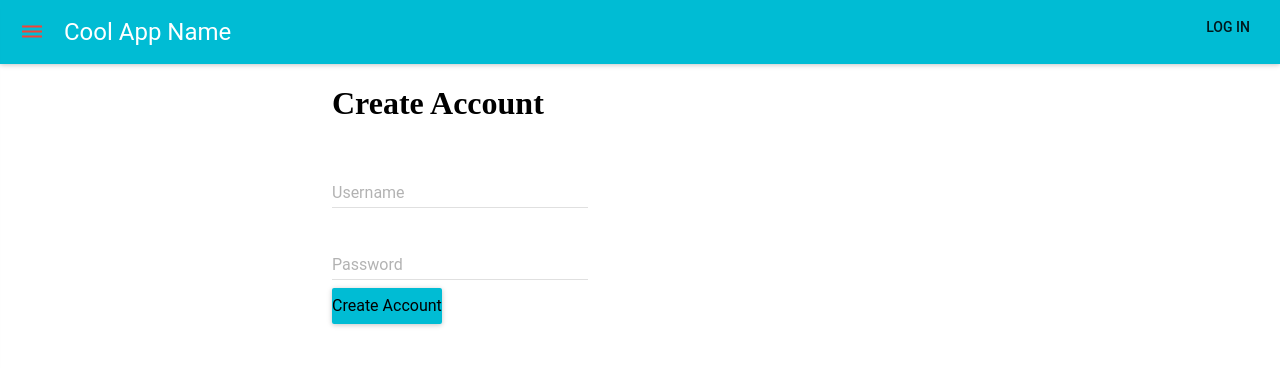
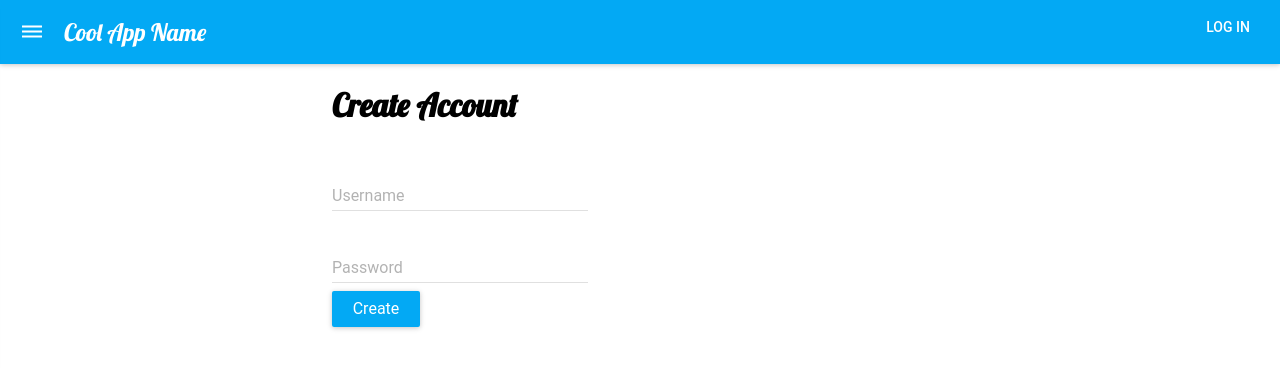
Before and after one commit to darcey25/jobTracker, a React (Create React App) app in the folder client/: page /create in a window 1280 px wide. Shown: the top 368 px of the page. Built offline with nearby package versions, Linux system fonts and the light colour scheme; no server answers.

Commit message:
Styled existing elements

```diff
--- a/client/public/index.html
+++ b/client/public/index.html
@@ -6,8 +6,7 @@
     <meta name="theme-color" content="#000000">
     <link rel="manifest" href="%PUBLIC_URL%/manifest.json">
     <link rel="shortcut icon" href="%PUBLIC_URL%/favicon.ico">
-
-
+    <link href="https://fonts.googleapis.com/css?family=Lato|Lobster" rel="stylesheet">
 
     <link href="https://fonts.googleapis.com/icon?family=Material+Icons"
       rel="stylesheet">
--- a/client/src/App.js
+++ b/client/src/App.js
@@ -2,8 +2,9 @@ import axios from 'axios';
 import React, { Component, Fragment } from 'react';
 import { BrowserRouter as Router, Route, Switch } from 'react-router-dom';
 import MuiThemeProvider from 'material-ui/styles/MuiThemeProvider';
-
-import Navbar from './components/Navbar';
+import {lightBlue500} from 'material-ui/styles/colors';
+import getMuiTheme from 'material-ui/styles/getMuiTheme';
+import Navbar from './components/Nav';
 import { withUser, update } from './services/withUser';
 
 import CreateAccountPage from './pages/CreateAccountPage';
@@ -12,6 +13,7 @@ import LoginPage from './pages/LoginPage';
 import NotFoundPage from './pages/NotFoundPage';
 
 class App extends Component {
+
   componentDidMount() {
     // this is going to double check that the user is still actually logged in
     // if the app is reloaded. it's possible that we still have a user in sessionStorage
@@ -29,11 +31,18 @@ class App extends Component {
         }
       });
   }
+
   render() {
     const { user } = this.props;
+
+    const muiTheme = getMuiTheme({
+    palette: {
+      textColor: lightBlue500,
+    },
+  });
     return (
       <Router>
-        <MuiThemeProvider>
+        <MuiThemeProvider style={muiTheme}>
           <Fragment>
             <Navbar
               user={user}
--- a/client/src/components/LoginButton.js
+++ b/client/src/components/LoginButton.js
@@ -2,7 +2,14 @@ import React from 'react';
 import FlatButton from 'material-ui/FlatButton';
 
 const LoginButton = (props) => (
-  <FlatButton label="Log In" onClick={props.onClick} />
+  <FlatButton
+    style= {{
+      color: 'white',
+      marginTop: 'auto',
+      marginBottom:'auto',
+    }}
+    label="Log In"
+    onClick={props.onClick} />
 );
 
 export default LoginButton;
--- a/client/src/components/LoginMenu.js
+++ b/client/src/components/LoginMenu.js
@@ -16,7 +16,9 @@ const LoginMenu = (props) => {
       anchorOrigin={{ horizontal: 'right', vertical: 'top' }}
     >
       <MenuItem primaryText={username} />
-      <MenuItem primaryText="Log out" onClick={onLogOut} />
+      <MenuItem
+        primaryText="Log out"
+        onClick={onLogOut} />
     </IconMenu>
   )
 };
--- /dev/null
+++ b/client/src/components/Nav/Navbar.css
@@ -0,0 +1,4 @@
+.AppBar{
+  font-family: 'Lobster', cursive !Important;
+  color: white !Important;
+}
--- a/client/src/components/Navbar.js
+++ b/client/src/components/Nav/Navbar.js
@@ -2,11 +2,11 @@ import axios from 'axios';
 import React from 'react';
 import { withRouter } from 'react-router-dom';
 import AppBar from 'material-ui/AppBar';
-import  Sidedrawer from './Sidedrawer';
-import LoginButton from './LoginButton';
-import LoginMenu from './LoginMenu';
+import  Sidedrawer from '../Sidedrawer';
+import LoginButton from '../LoginButton';
+import LoginMenu from '../LoginMenu';
 
-import { update } from '../services/withUser';
+import { update } from '../../services/withUser';
 
 const Navbar = (props) => {
   const { user } = props;
@@ -27,8 +27,13 @@ const Navbar = (props) => {
   }
   return (
     <div>
-
     <AppBar
+      style={{
+        fontFamily: 'Lobster, cursive',
+        color: 'white',
+        backgroundColor: '#03A9F4',
+      }}
+      className="AppBar"
       title="Cool App Name"
       showMenuIconButton={true}
       iconElementLeft={
@@ -37,8 +42,7 @@ const Navbar = (props) => {
       iconElementRight={user ?
         <LoginMenu username={username} onLogOut={handleLogOut} />
         : <LoginButton onClick={handleLogIn} />}
-    >
-
+        >
     </AppBar>
     </div>
 
--- a/client/src/components/Nav/index.js
+++ b/client/src/components/Nav/index.js
@@ -1 +1 @@
-export { default } from "./Nav.js";
+export { default } from "./Navbar.js";
--- a/client/src/components/Sidedrawer.js
+++ b/client/src/components/Sidedrawer.js
@@ -3,7 +3,7 @@ import Drawer from 'material-ui/Drawer';
 import MenuItem from 'material-ui/MenuItem';
 import RaisedButton from 'material-ui/RaisedButton';
 import FontIcon from 'material-ui/FontIcon';
-import {red500, yellow500, blue500} from 'material-ui/styles/colors';
+import {white} from 'material-ui/styles/colors';
 import IconButton from 'material-ui/IconButton';
 
 
@@ -23,7 +23,7 @@ export default class DrawerUndockedExample extends React.Component {
       <div>
      <IconButton
      onClick={this.handleToggle}>
-     <FontIcon className="material-icons" color={red500}>dehaze</FontIcon>
+     <FontIcon className="material-icons" color={white}>dehaze</FontIcon>
     </IconButton>
         <Drawer
           docked={false}
@@ -31,7 +31,13 @@ export default class DrawerUndockedExample extends React.Component {
           open={this.state.open}
           onRequestChange={(open) => this.setState({open})}
         >
-        <h1>Cool App Name</h1>
+        <h1
+          style={{
+            fontFamily: 'Lobster, cursive',
+            marginLeft: 5,
+            marginRight: 5,
+          }}
+          >Cool App Name</h1>
           <MenuItem onClick={this.handleClose}>Jobs</MenuItem>
           <MenuItem onClick={this.handleClose}>Calender</MenuItem>
           <MenuItem onClick={this.handleClose}>Map</MenuItem>
--- a/client/src/pages/CreateAccountPage.js
+++ b/client/src/pages/CreateAccountPage.js
@@ -60,7 +60,11 @@ class CreateAccountPage extends Component {
         <Row>
           <Col xs={6} xsOffset={3}>
             <form onSubmit={this.handleLogin}>
-              <h1>Create Account</h1>
+              <h1
+                style={{
+                  fontFamily: 'Lobster, cursive',
+                }}
+                >Create Account</h1>
               {error &&
                 <div>
                   {error}
@@ -84,8 +88,14 @@ class CreateAccountPage extends Component {
                 />
               </div>
               <div>
-                <RaisedButton primary type="submit">
-                  Create Account
+                <RaisedButton
+                  primary
+                  buttonStyle={{
+                    color: 'white',
+                    backgroundColor: '#03A9F4',
+                  }}
+                   type="submit">
+                  Create
                 </RaisedButton>
               </div>
             </form>
--- a/client/src/pages/LoginPage.js
+++ b/client/src/pages/LoginPage.js
@@ -5,6 +5,7 @@ import { Link } from 'react-router-dom';
 import TextField from 'material-ui/TextField';
 import RaisedButton from 'material-ui/RaisedButton';
 import { update } from '../services/withUser';
+
 
 class LoginPage extends Component {
   state = {
@@ -50,7 +51,11 @@ class LoginPage extends Component {
         <Row>
           <Col xs={6} xsOffset={3}>
             <form onSubmit={this.handleLogin}>
-              <h1>Log In</h1>
+              <h1
+                style={{
+                  fontFamily: 'Lobster, cursive',
+                }}
+                >Log In</h1>
               {error &&
                 <div>
                   {error}
@@ -74,7 +79,12 @@ class LoginPage extends Component {
                 />
               </div>
               <div>
-                <RaisedButton primary type="submit">
+                <RaisedButton primary type="submit"
+                buttonStyle={{
+                    color: 'white',
+                    backgroundColor: '#03A9F4',
+                  }}
+                  >
                   Log In
                 </RaisedButton>
               </div>
```
Also changed, not shown: client/src/components/IconButtonExampleSimple.js (deleted, +0 -18 lines), client/src/components/Nav/Nav.js (deleted).
